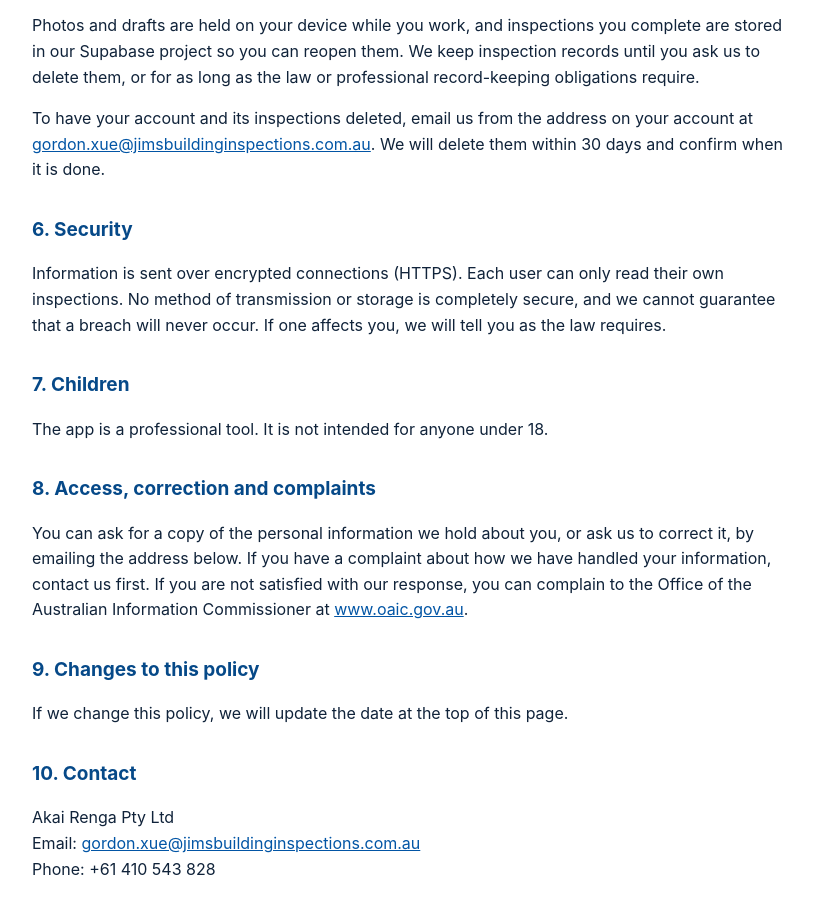
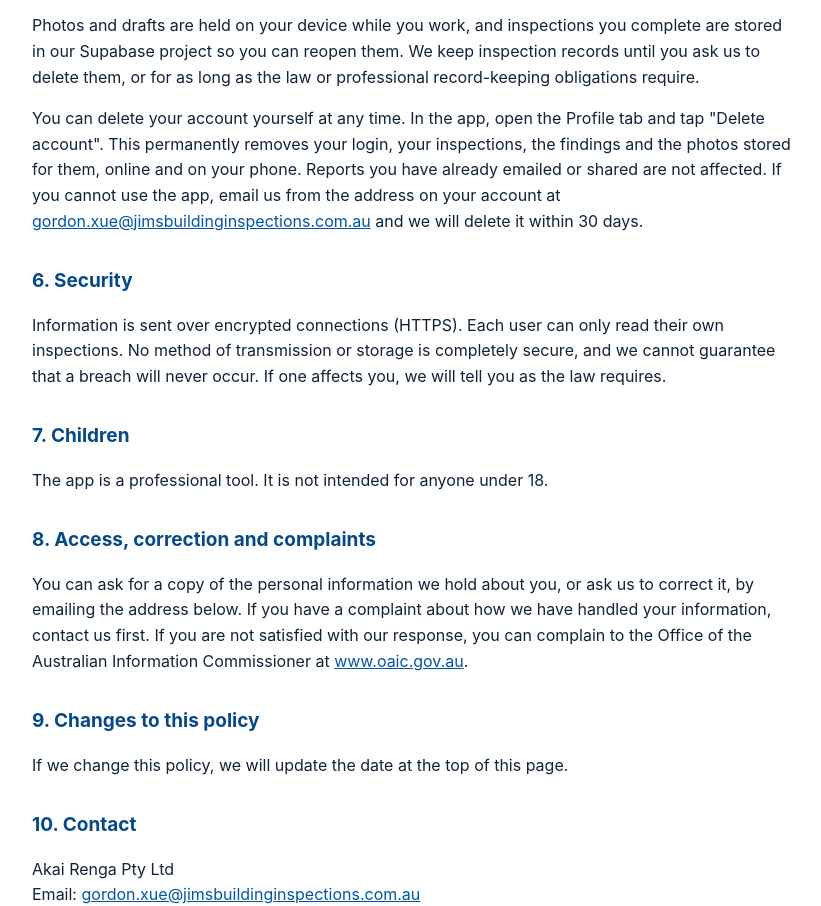
Before and after one commit to gordon836/inspectai-support, a plain HTML site: page privacy.html in a window 1280 px wide. Shown: the part 1437-2343 px from the top of the page, without its empty margins (228-1049 px from the left). Drawn offline with Linux system fonts and the light colour scheme.

Commit message:
Update privacy.html

```diff
--- a/privacy.html
+++ b/privacy.html
@@ -72,8 +72,11 @@
     require.
   </p>
   <p>
-    To have your account and its inspections deleted, email us from the address on your account at
-    <a href="mailto:gordon.xue@jimsbuildinginspections.com.au">gordon.xue@jimsbuildinginspections.com.au</a>. We will delete them within 30 days and confirm when it is done.
+    You can delete your account yourself at any time. In the app, open the Profile tab and tap
+    "Delete account". This permanently removes your login, your inspections, the findings and the
+    photos stored for them, online and on your phone. Reports you have already emailed or shared
+    are not affected. If you cannot use the app, email us from the address on your account at
+    <a href="mailto:gordon.xue@jimsbuildinginspections.com.au">gordon.xue@jimsbuildinginspections.com.au</a> and we will delete it within 30 days.
   </p>
 
   <h2>6. Security</h2>
```
